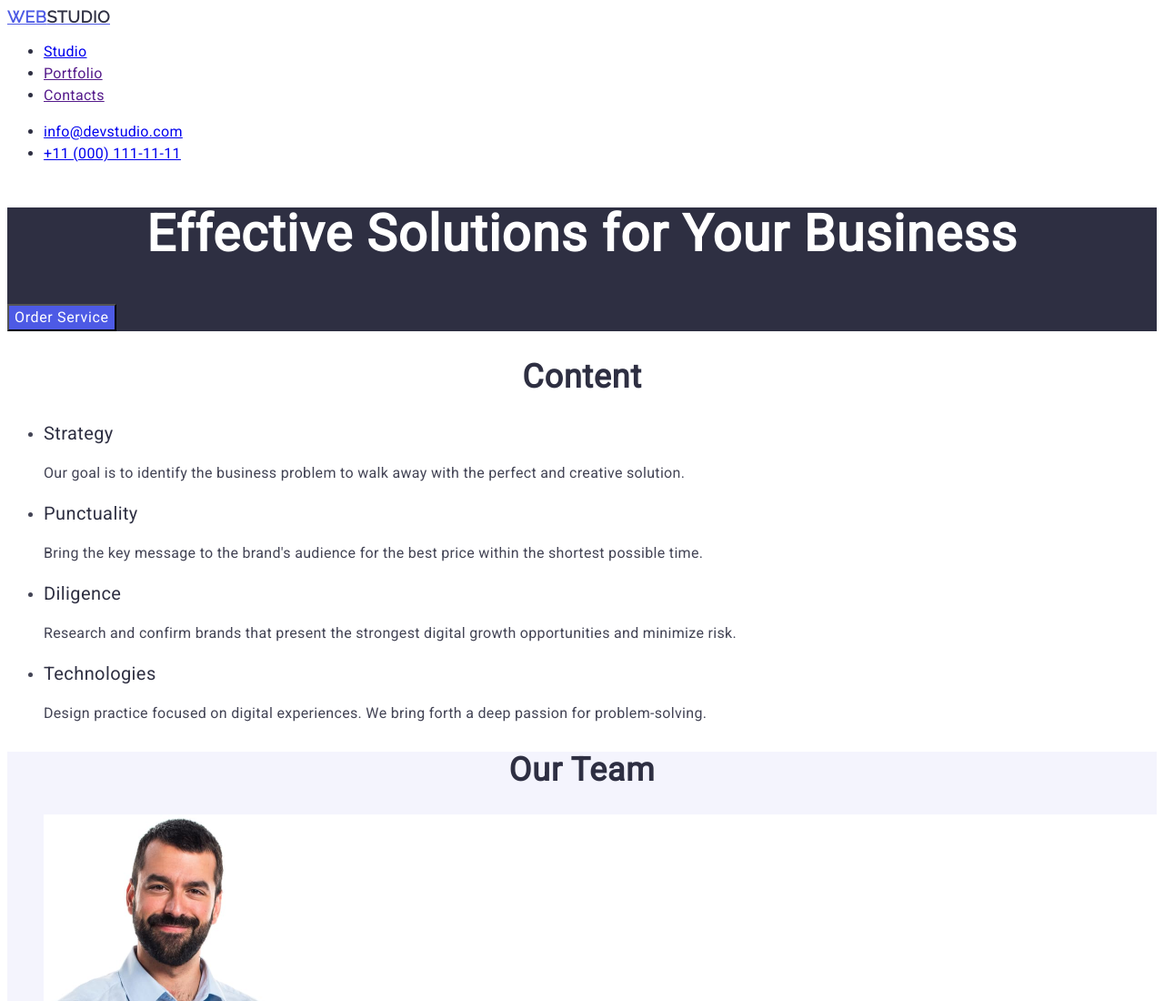
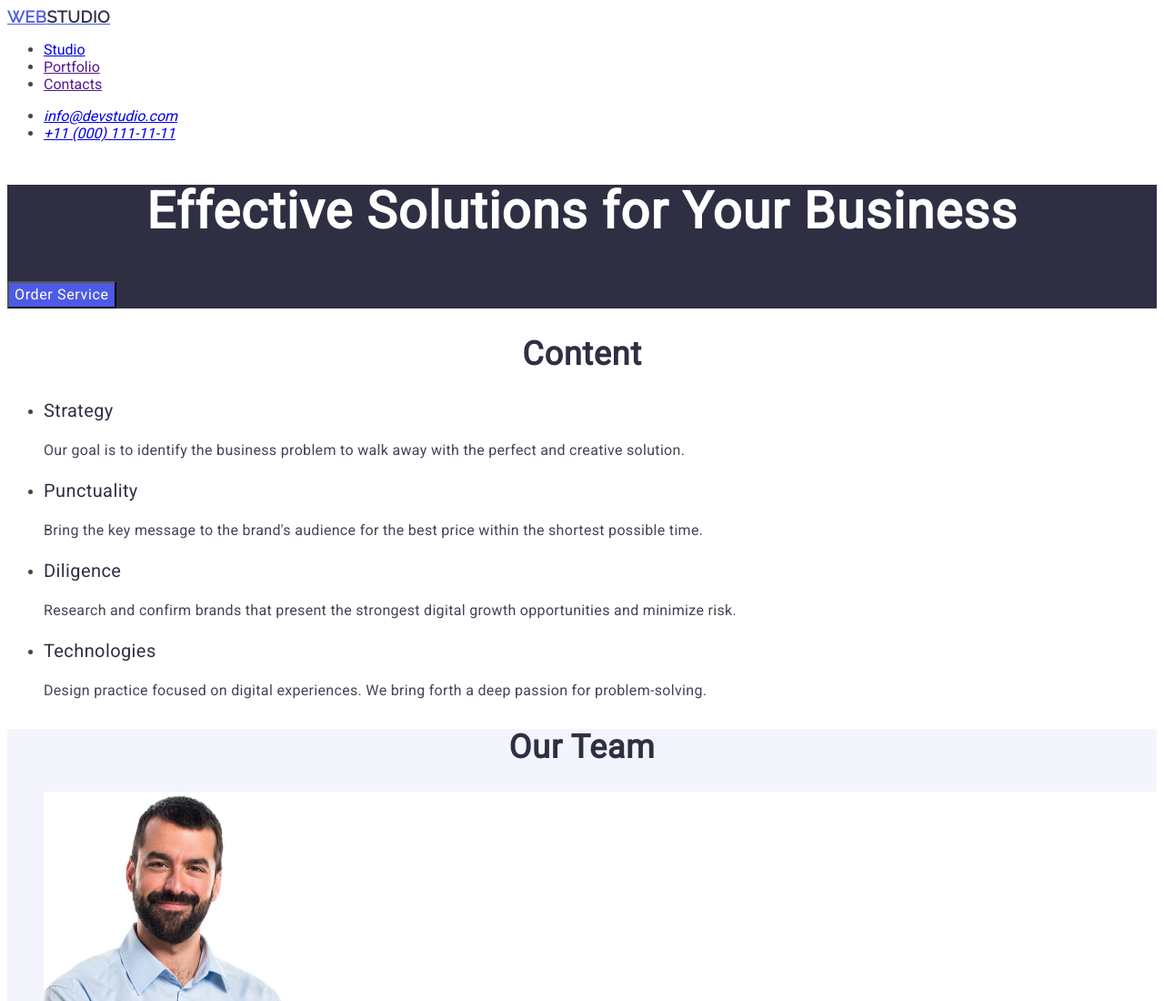
Before and after one commit to Seresun/goit-markup-hw-02, a plain HTML site: page index.html in a window 1280 px wide. Shown: the top 1100 px of the page at 91% size. Drawn offline with Linux system fonts and the light colour scheme.

Commit message:
shortcutfor info

```diff
--- a/css/styles.css
+++ b/css/styles.css
@@ -23,46 +23,19 @@ body {
   letter-spacing: 0.03em;
   text-transform: uppercase;
 }
-.info {
-  font-family: "Roboto";
-  font-size: 16px;
+
+.list-info .info {
   font-weight: 500;
-  line-height: 24px;
-  letter-spacing: 0.02em;
-  text-align: left;
-  color: #2E2F42;
-}
-
-.list-info {
-  color: #2e2f42;
-  font-weight: 500;
-  font-size: 16px;
-  line-height: 1.5;
-  letter-spacing: 0.02em;
-}
-
-.mail-info {
-  font-family: "Roboto";
-  font-size: 16px;
-  font-weight: 400;
-  line-height: 24px;
-  letter-spacing: 0.02em;
-  text-align: left;
-  color: #434455;
-  font-style: normal;
-}
-.mail-info-list {
   font-size: 16px;
   line-height: 1.5;
   letter-spacing: 0.02em;
   color: #2e2f42;
 }
-
-.listinfo .mail-info-list:hover {
-  color: #404bbf;
+.list-info:hover {
+  color:#404bbf;
 }
-.listinfo .mail-info-list:focus {
-  color: #404bbf;
+.list-info:focus {
+  color:#404bbf;
 }
 
 .section-one {
--- a/index.html
+++ b/index.html
@@ -14,7 +14,7 @@
 
   <body>
     <header>
-      <nav class="navigation">
+      <nav>
         <a class="bluelogo" href="./index.html">Web<span class="blacklogo">Studio</span></a>
         <ul class="info">
           <li class="list-info"><a href="./index.html">Studio</a></li>
@@ -22,10 +22,10 @@
           <li class="list-info"><a href="">Contacts</a></li>
         </ul>
       </nav>
-      <address class="mail-info">
+      <address class="info">
         <ul class="info">
-          <li class="mail-info-list"><a href="mailto:info@devstudio.com">info@devstudio.com</a></li>
-          <li class="mail-info-list"><a href="tel:+110001111111">+11 (000) 111-11-11</a></li>
+          <li class="list-info"><a href="mailto:info@devstudio.com">info@devstudio.com</a></li>
+          <li class="list-info"><a href="tel:+110001111111">+11 (000) 111-11-11</a></li>
         </ul>
       </address>
     </header>
```
